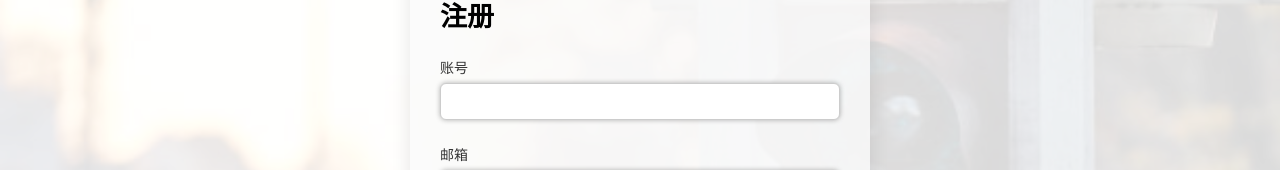
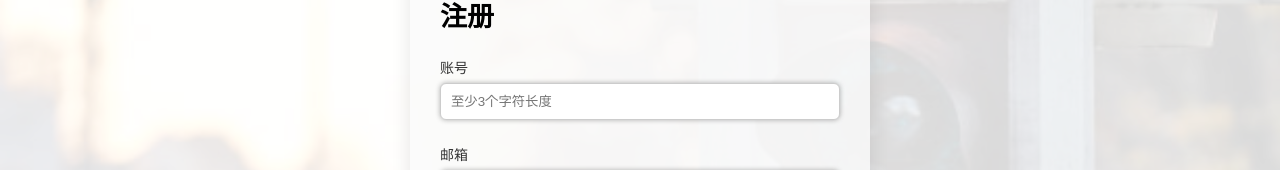
Before and after one commit to AXIhello/pavement_distraction_detection, a Vue app in the folder frontend/: page /login in a window 1280 px wide. Both pictures are taken after a click on the button "注册". Shown: the part 250-420 px from the top of the page. Built offline with nearby package versions, Linux system fonts and the light colour scheme.

Commit message:
优化前端表现

```diff
--- a/frontend/src/components/RegisterForm.vue
+++ b/frontend/src/components/RegisterForm.vue
@@ -4,9 +4,12 @@
     <h2>注册</h2>
     <form @submit.prevent="handleRegister">
       <div class="form-group">
-        <label for="reg-account">账号</label>
-        <input type="text" id="reg-account" v-model="regAccount" required />
-      </div>
+  <label for="reg-account">账号</label>
+  <input type="text" id="reg-account" v-model="regAccount" required
+  placeholder="至少3个字符长度"/>
+  <div v-if="regAccount && !isAccountValid" style="color: red;">账号不能少于3个字符</div>
+</div>
+
 <!-- 邮箱 -->
 <div class="form-group">
   <label for="reg-email">邮箱</label>
@@ -57,6 +60,7 @@
 import { ref, computed } from 'vue'
 
 const emit = defineEmits(['switch-tab'])
+const isAccountValid = computed(() => regAccount.value.length >= 3)
 
 const regAccount = ref('')
 const regEmail = ref('')
@@ -99,6 +103,12 @@ async function handleRegister() {
     regMessage.value = '请填写所有字段'
     return
   }
+
+  if (regAccount.value.length < 3) {
+  regMessage.value = '账号长度不能少于3个字符'
+  return
+}
+
 
   if (!isValidEmail(regEmail.value)) {
     regMessage.value = '邮箱格式不正确'
--- a/frontend/src/components/VideoUpload.vue
+++ b/frontend/src/components/VideoUpload.vue
@@ -20,7 +20,6 @@
         <div class="upload-text">
           <h3>上传视频文件</h3>
           <p>点击选择或拖拽视频文件到此区域</p>
-          <p class="upload-hint">支持 MP4, AVI, MOV 等格式</p>
         </div>
       </div>
 
--- a/frontend/src/views/Admin.vue
+++ b/frontend/src/views/Admin.vue
@@ -84,7 +84,11 @@
                         {{ user.role }}
                       </span>
                     </span>
-                    <input v-else v-model="user.editedPhone" type="text" class="edit-input" />
+                    <select v-else v-model="user.editedPhone" class="edit-input">
+  <option value="user">user</option>
+  <option value="admin">admin</option>
+</select>
+
                   </td>
                   <td>
                     <template v-if="!user.isEditing">
```
